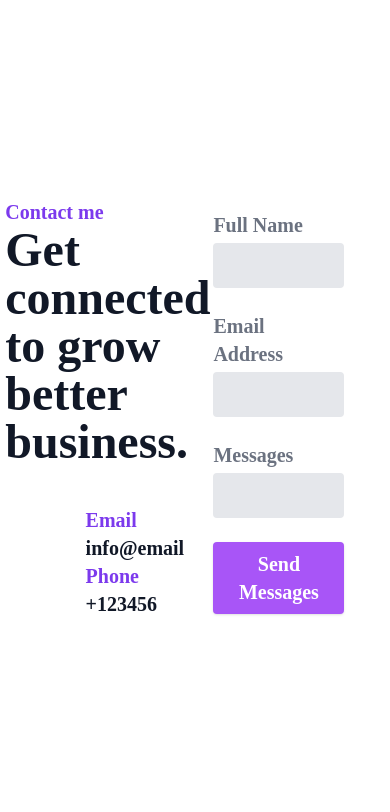
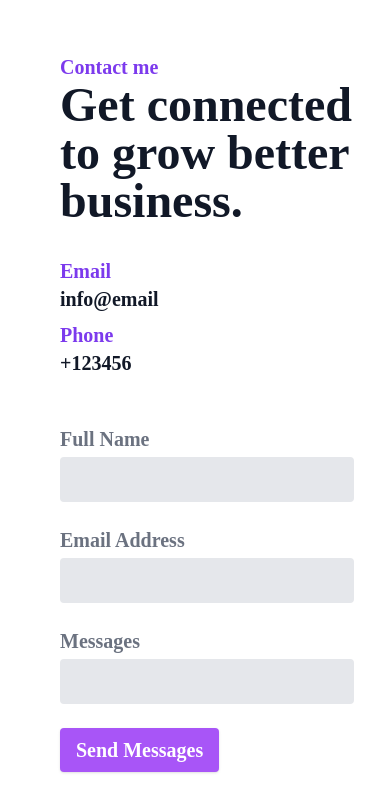
Before and after one commit to NguyenDangTo/my-porfolio, a React (Create React App) app: page / in a window 390 px wide. Shown: the part 2626-3438 px from the top of the page. Built offline with nearby package versions, Linux system fonts and the light colour scheme; a web font is replaced by a local one.

Commit message:
third commit

```diff
--- a/src/components/Contact.js
+++ b/src/components/Contact.js
@@ -4,15 +4,15 @@ const Contact = () => {
   return (
     <div
       id="contact"
-      className="h-screen m-3 md:m-3 text-xl text-gray-900 font-semibold flex flex-col justify-center items-center p-4 lg:flex-row w-full gap-[80px]"
+      className="min-h-screen m-3 md:m-3 text-xl text-gray-900 font-semibold flex flex-col justify-center items-center p-4 lg:flex-row w-full gap-[80px]"
     >
-      <div className="w-full gap-4 flex justify-around items-center p-4">
-        <div className="w-1/3 flex flex-col justify-between items-center gap-4 p-4">
+      <div className="w-full gap-4 flex justify-around items-center p-4 flex-col md:flex-row py-4">
+        <div className="w-full md:w-1/3 flex flex-col justify-between items-center gap-4 p-4">
           <div>
             <h4 className="text-violet-600">Contact me</h4>
             <div className="font-bold text-5xl">Get connected to grow better business.</div>
           </div>
-          <div className="flex justify-between py-2 px-4 w-full flex-col md:flex-row mt-4">
+          <div className="flex justify-between w-full flex-col md:flex-row mt-4 gap-2">
             <div className="flex flex-col">
               <div className="text-violet-600">Email</div>
               <div>info@email</div>
@@ -23,7 +23,7 @@ const Contact = () => {
             </div>
           </div>
         </div>
-        <div className="w-1/2 p-4">
+        <div className="w-full md:w-1/2 p-4">
           <form class="w-full">
             <div class="md:flex md:items-center mb-6">
               <div class="md:w-1/3">
```
